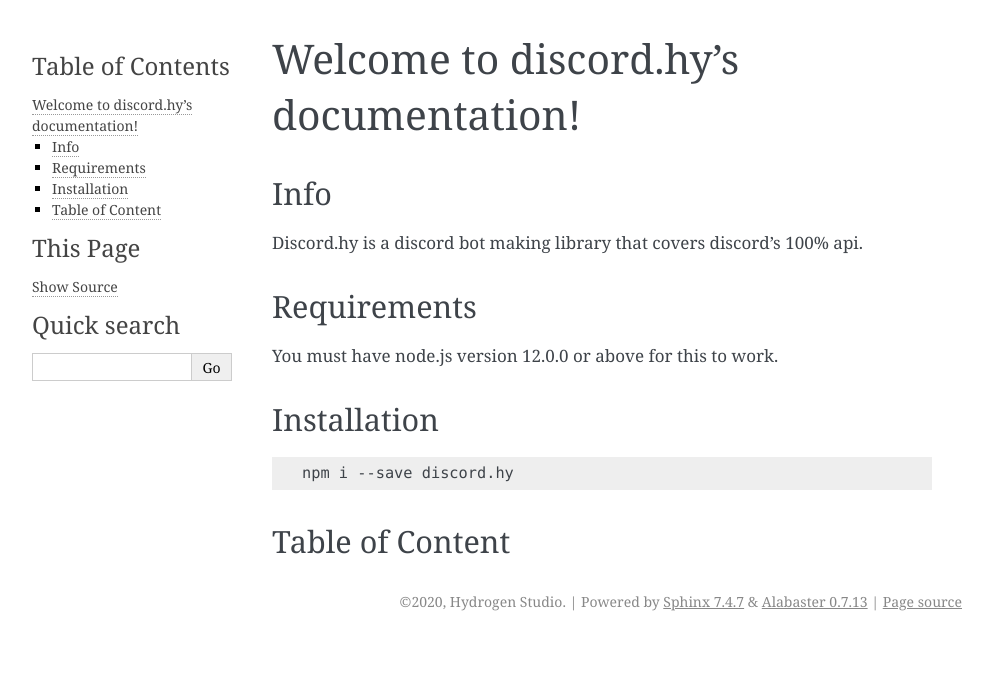
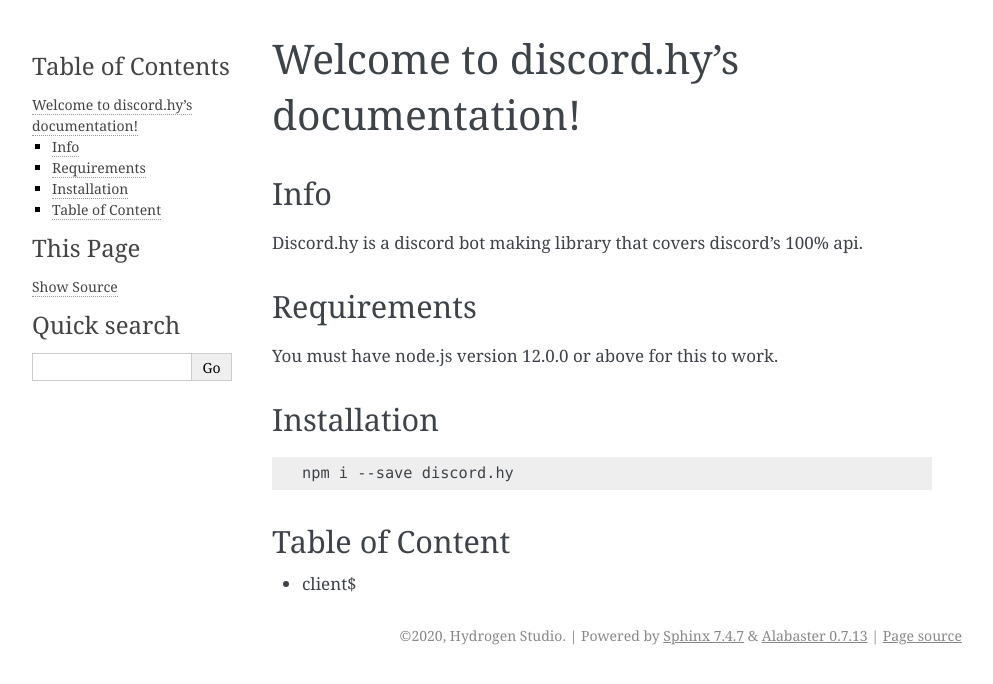
Before and after one commit to hydrogen-studio/dhy, a Sphinx documentation site: the page built from docs/source/index.rst, in a window 1280 px wide. Shown: the top 684 px of the page, without its empty margins (148-1141 px from the left). Built offline with Sphinx 7.4.7, drawn with Linux system fonts in a browser that asks for light colours.

Commit message:
Update index.rst

```diff
--- a/docs/source/index.rst
+++ b/docs/source/index.rst
@@ -27,6 +27,4 @@ Installation
 Table of Content
 ----------------
 
-.. toctree::
-   :maxdepth: 2
-   :caption: Contents:
+* client$
```
